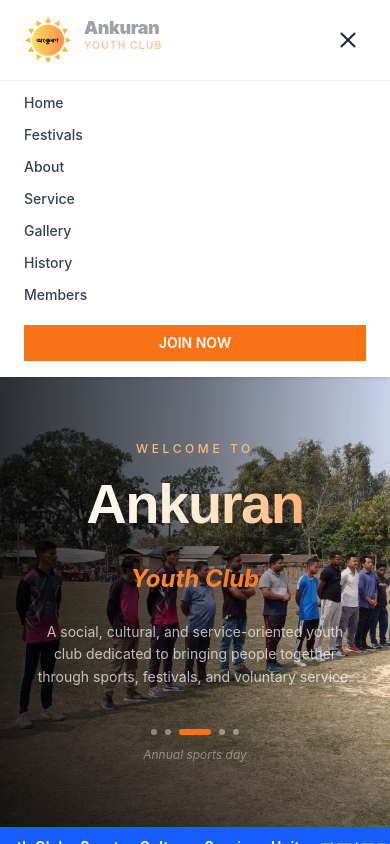
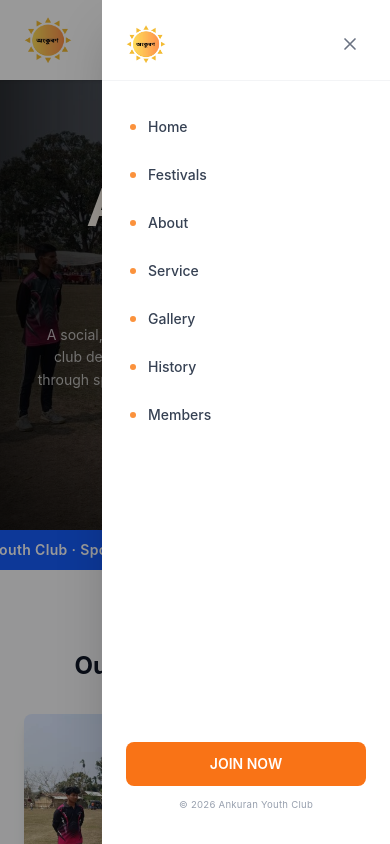
Before and after one commit to rahulsaikia18/ankuranYouthClub.com, a React app in the folder frontend/: page / in a window 390 px wide. Both pictures are taken after a click on the button 348 px from the left and 40 px from the top of the page. Shown: the top 844 px of the page. Built offline with nearby package versions, Linux system fonts and the light colour scheme; the HTML template or start-up script is replaced by a standard one.

Commit message:
feat: implement animated name block in Navbar and enhance mobile menu functionality

```diff
--- a/frontend/src/components/HistorySection.jsx
+++ b/frontend/src/components/HistorySection.jsx
@@ -32,7 +32,7 @@ export default function HistorySection() {
           </div>
 
           {/* Right: Blood group donors */}
-          <div className="text-center md:text-left">
+          {/* <div className="text-center md:text-left">
             <p className="text-xs text-gray-400 uppercase tracking-widest mb-6">Blood donors in the club</p>
             <p className="text-xs text-gray-500 mb-6 leading-relaxed max-w-sm mx-auto md:mx-0">
               Adding one more sentence about it if needed. Our members actively participate in
@@ -46,7 +46,7 @@ export default function HistorySection() {
                 </div>
               ))}
             </div>
-          </div>
+          </div> */}
         </div>
       </div>
     </section>
--- a/frontend/src/components/Navbar.jsx
+++ b/frontend/src/components/Navbar.jsx
@@ -36,9 +36,43 @@ export default function Navbar() {
     return () => clearTimeout(timerRef.current)
   }, [])
 
+  // Lock body scroll when drawer is open
+  useEffect(() => {
+    if (open) {
+      document.body.style.overflow = 'hidden'
+    } else {
+      document.body.style.overflow = ''
+    }
+    return () => { document.body.style.overflow = '' }
+  }, [open])
+
   const { main, sub } = clubNames[nameIndex]
 
+  // Reusable animated name block
+  const AnimatedName = ({ size = 'default' }) => (
+    <div
+      className="flex flex-col leading-tight overflow-hidden"
+      style={{
+        opacity:    visible ? 1 : 0,
+        transform:  visible ? 'translateY(0)' : 'translateY(-8px)',
+        transition: 'opacity 0.35s ease, transform 0.35s ease',
+      }}
+    >
+      <span className={`font-black tracking-tight text-gray-900 leading-none ${
+        size === 'large' ? 'text-xl' : 'text-lg'
+      }`}>
+        {main}
+      </span>
+      <span className={`font-semibold tracking-widest uppercase text-orange-500 mt-0.5 ${
+        size === 'large' ? 'text-xs' : 'text-[0.65rem]'
+      }`}>
+        {sub}
+      </span>
+    </div>
+  )
+
   return (
+    <>
       <header className="w-full bg-white sticky top-0 z-50 shadow-sm">
         {/* ── Main bar ── */}
         <div className="max-w-7xl mx-auto px-6 sm:px-8 lg:px-12 flex items-center justify-between h-20">
@@ -50,22 +84,7 @@ export default function Navbar() {
               alt="Ankuran Youth Club logo"
               className="h-12 w-12 object-contain flex-shrink-0"
             />
-          {/* Animated text */}
-          <div
-            className="flex flex-col leading-tight overflow-hidden"
-            style={{
-              opacity:    visible ? 1 : 0,
-              transform:  visible ? 'translateY(0)' : 'translateY(-8px)',
-              transition: 'opacity 0.35s ease, transform 0.35s ease',
-            }}
-          >
-            <span className="text-lg font-black tracking-tight text-gray-900 leading-none">
-              {main}
-            </span>
-            <span className="text-[0.65rem] font-semibold tracking-widest uppercase text-orange-500 mt-0.5">
-              {sub}
-            </span>
-          </div>
+            <AnimatedName />
           </a>
 
           {/* Desktop nav */}
@@ -91,40 +110,89 @@ export default function Navbar() {
 
           {/* Hamburger */}
           <button
-          className="md:hidden flex flex-col gap-1 p-2"
+            className="md:hidden flex flex-col gap-1 p-2 z-[60] relative"
             onClick={() => setOpen(!open)}
             aria-label="Toggle menu"
           >
-          <span className={`block w-5 h-0.5 bg-gray-800 transition-transform ${open ? 'rotate-45 translate-y-1.5' : ''}`} />
-          <span className={`block w-5 h-0.5 bg-gray-800 transition-opacity ${open ? 'opacity-0' : ''}`} />
-          <span className={`block w-5 h-0.5 bg-gray-800 transition-transform ${open ? '-rotate-45 -translate-y-1.5' : ''}`} />
+            <span className={`block w-5 h-0.5 bg-gray-800 transition-all duration-300 ${open ? 'rotate-45 translate-y-1.5' : ''}`} />
+            <span className={`block w-5 h-0.5 bg-gray-800 transition-all duration-300 ${open ? 'opacity-0' : ''}`} />
+            <span className={`block w-5 h-0.5 bg-gray-800 transition-all duration-300 ${open ? '-rotate-45 -translate-y-1.5' : ''}`} />
+          </button>
+        </div>
+      </header>
+
+      {/* ── Off-canvas backdrop ── */}
+      <div
+        className={`fixed inset-0 bg-black/40 z-[55] md:hidden transition-opacity duration-300 ${
+          open ? 'opacity-100 pointer-events-auto' : 'opacity-0 pointer-events-none'
+        }`}
+        onClick={() => setOpen(false)}
+      />
+
+      {/* ── Off-canvas drawer (slides from right) ── */}
+      <div
+        className={`fixed top-0 right-0 h-full w-72 bg-white z-[58] shadow-2xl md:hidden
+                    flex flex-col transition-transform duration-300 ease-in-out ${
+          open ? 'translate-x-0' : 'translate-x-full'
+        }`}
+      >
+        {/* Drawer header: logo + animated name + close */}
+        <div className="flex items-center justify-between px-6 pt-6 pb-4 border-b border-gray-100">
+          <div className="flex items-center gap-3">
+            <img
+              src={clubLogo}
+              alt="Ankuran Youth Club logo"
+              className="h-10 w-10 object-contain flex-shrink-0"
+            />
+            <AnimatedName size="large" />
+          </div>
+          <button
+            onClick={() => setOpen(false)}
+            className="p-1.5 rounded-full hover:bg-gray-100 transition-colors"
+            aria-label="Close menu"
+          >
+            <svg className="w-5 h-5 text-gray-500" fill="none" stroke="currentColor" strokeWidth={2} viewBox="0 0 24 24">
+              <path strokeLinecap="round" strokeLinejoin="round" d="M6 18L18 6M6 6l12 12" />
+            </svg>
           </button>
         </div>
 
-      {/* Mobile menu */}
-      {open && (
-        <div className="md:hidden bg-white border-t border-gray-100 px-6 pb-4">
-          <nav className="flex flex-col gap-3 pt-3">
-            {navLinks.map((link) => (
+        {/* Nav links */}
+        <nav className="flex-1 flex flex-col gap-1 px-4 py-6 overflow-y-auto">
+          {navLinks.map((link, i) => (
             <a
               key={link.label}
               href={link.href}
               onClick={() => setOpen(false)}
-                className="text-sm text-gray-700 hover:text-orange-500 font-medium"
+              className="flex items-center gap-3 px-3 py-3 rounded-lg text-sm font-medium text-gray-700
+                         hover:bg-orange-50 hover:text-orange-500 transition-colors"
+              style={{
+                opacity: open ? 1 : 0,
+                transform: open ? 'translateX(0)' : 'translateX(24px)',
+                transition: `opacity 0.3s ease ${0.1 + i * 0.04}s, transform 0.3s ease ${0.1 + i * 0.04}s`,
+              }}
             >
+              <span className="w-1.5 h-1.5 rounded-full bg-orange-400 flex-shrink-0" />
               {link.label}
             </a>
           ))}
+        </nav>
+
+        {/* Bottom CTA */}
+        <div className="px-6 pb-8">
           <a
             href="#join"
             onClick={() => setOpen(false)}
-              className="bg-orange-500 text-white text-sm font-semibold px-4 py-2 text-center hover:bg-orange-600 transition-colors mt-2"
+            className="block w-full bg-orange-500 text-white text-sm font-semibold px-4 py-3
+                       text-center rounded-lg hover:bg-orange-600 transition-colors"
           >
             JOIN NOW
           </a>
-          </nav>
+          <p className="text-[0.6rem] text-gray-400 text-center mt-3 tracking-wide">
+            © {new Date().getFullYear()} Ankuran Youth Club
+          </p>
         </div>
-      )}
-    </header>
+      </div>
+    </>
   )
 }
```
Lines whose indentation alone changed are shown as unchanged.
